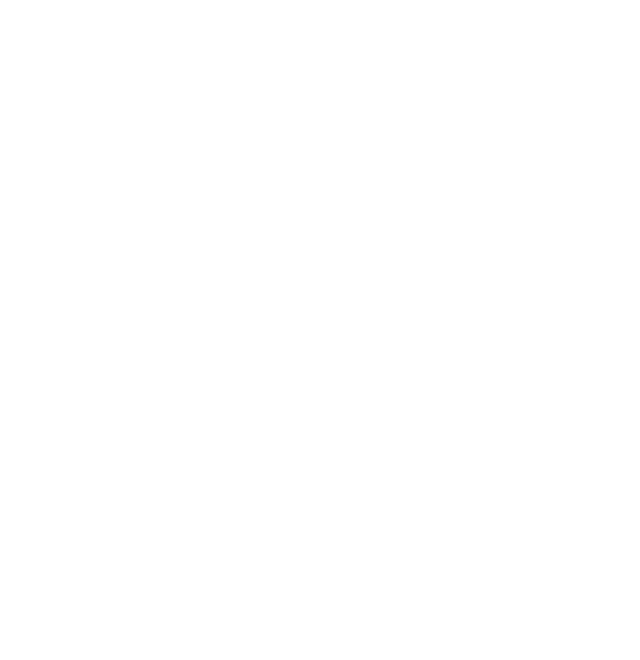
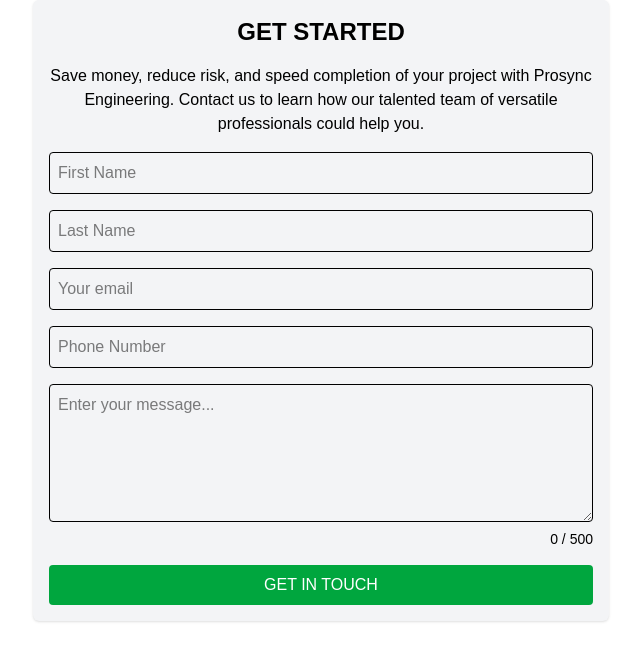
Before and after one commit to Max16code/prosync, a Next.js app: page /consults in a window 1280 px wide. Shown: the top 660 px of the page, without its empty margins (319-959 px from the left). Built offline with nearby package versions, Linux system fonts and the light colour scheme.

Commit message:
finaljob

```diff
--- a/src/app/consults/page.jsx
+++ b/src/app/consults/page.jsx
@@ -1,10 +1,91 @@
-import React from 'react'
-import Link from 'next/link'
+"use client"
 
-export default function page() {
+// components/ContactForm.jsx
+
+import { useState } from 'react';
+
+
+export default function ContactForm() {
+  const [form, setForm] = useState({
+    firstName: '',
+    lastName: '',
+    email: '',
+    phone: '',
+    message: ''
+  });
+
+  const [charCount, setCharCount] = useState(0);
+
+  const handleChange = (e) => {
+    const { name, value } = e.target;
+    if (name === 'message') setCharCount(value.length);
+    setForm({ ...form, [name]: value });
+  };
+
+  const handleSubmit = (e) => {
+    e.preventDefault();
+    console.log('Form Submitted:', form);
+    // You can send it to an API or email handler here
+  };
+
   return (
-    <div>
+    <form onSubmit={handleSubmit} className="max-w-xl mx-auto p-4 space-y-4 bg-gray-100 rounded-md shadow">
+      <h2 className="text-2xl font-bold text-center text-black">GET STARTED</h2>
+      <p className="text-center text-black">
+        Save money, reduce risk, and speed completion of your project with Prosync Engineering. Contact us to learn how our talented team of versatile professionals could help you.
+      </p>
 
-    </div>
-  )
+      <input
+        type="text"
+        name="firstName"
+        placeholder="First Name"
+        className="w-full border p-2 rounded text-black"
+        onChange={handleChange}
+        required
+      />
+
+      <input
+        type="text"
+        name="lastName"
+        placeholder="Last Name"
+        className="w-full border p-2 rounded text-black"
+        onChange={handleChange}
+        required
+      />
+
+      <input
+        type="email"
+        name="email"
+        placeholder="Your email"
+        className="w-full border p-2 rounded text-black"
+        onChange={handleChange}
+        required
+      />
+
+      <input
+        type="tel"
+        name="phone"
+        placeholder="Phone Number"
+        className="w-full border p-2 rounded text-black"
+        onChange={handleChange}
+      />
+
+      <div>
+        <textarea
+          name="message"
+          placeholder="Enter your message..."
+          maxLength={500}
+          rows={5}
+          className="w-full border p-2 rounded text-black"
+          onChange={handleChange}
+          required
+        />
+        <div className="text-right text-sm text-black">{charCount} / 500</div>
+      </div>
+
+      <button type="submit" className="w-full bg-green-600 text-white py-2 px-4 rounded hover:bg-gray-700">
+        GET IN TOUCH
+      </button>
+    </form>
+  );
 }
--- /dev/null
+++ b/src/app/contactPage/contactPage.jsx
@@ -0,0 +1,9 @@
+import ContactForm from '@/components/ContactForm';
+
+export default function ContactPage() {
+  return (
+    <main className="min-h-screen bg-white flex items-center justify-center py-12 px-4">
+      <ContactForm />
+    </main>
+  );
+}
--- /dev/null
+++ b/src/components/Contactform.jsx
@@ -0,0 +1,66 @@
+// components/ContactForm.jsx
+export default function ContactForm() {
+  return (
+    <form
+      action="https://formsubmit.co/info@prosync-en.com"
+      method="POST"
+      className="max-w-xl mx-auto p-4 space-y-4 bg-gray-100 rounded-md shadow"
+    >
+      <h2 className="text-2xl font-bold text-center">GET STARTED</h2>
+      <p className="text-center text-gray-700">
+        Save money, reduce risk, and speed completion of your project with Eichleay. Contact us to learn how our talented team of versatile professionals could help you.
+      </p>
+
+      <input type="hidden" name="_captcha" value="false" />
+      <input type="hidden" name="_next" value="https://prosync-en.com/thank-you" />
+
+      <input
+        type="text"
+        name="firstName"
+        placeholder="First Name"
+        className="w-full border p-2 rounded"
+        required
+      />
+
+      <input
+        type="text"
+        name="lastName"
+        placeholder="Last Name"
+        className="w-full border p-2 rounded"
+        required
+      />
+
+      <input
+        type="email"
+        name="email"
+        placeholder="Your email"
+        className="w-full border p-2 rounded"
+        required
+      />
+
+      <input
+        type="tel"
+        name="phone"
+        placeholder="Phone Number"
+        className="w-full border p-2 rounded"
+      />
+
+      <textarea
+        name="message"
+        placeholder="Enter your message..."
+        maxLength={500}
+        rows={5}
+        className="w-full border p-2 rounded"
+        required
+      />
+      <div className="text-right text-sm text-gray-500">0 / 500</div>
+
+      <button
+        type="submit"
+        className="w-full bg-gray-800 text-white py-2 px-4 rounded hover:bg-gray-700"
+      >
+        GET IN TOUCH
+      </button>
+    </form>
+  );
+}
```
